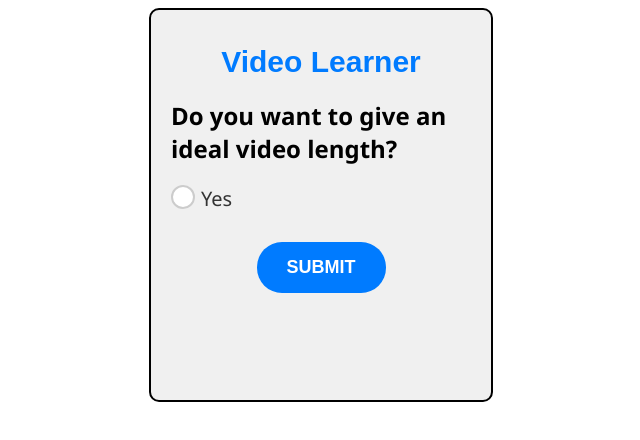
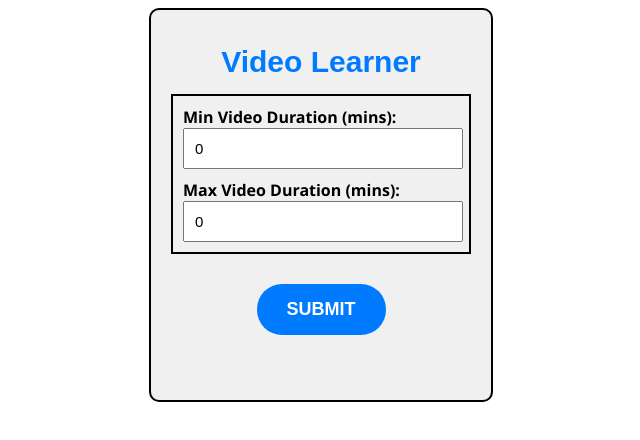
Before and after one commit to Rohannpatel04/Video-Learner-Extension-, a React (Create React App) app in the folder react-chrome-ext/: page / in a window 1280 px wide. Shown: the top 440 px of the page, without its empty margins (319-959 px from the left). Built offline with nearby package versions, Linux system fonts and the light colour scheme; the HTML template or start-up script is replaced by a standard one.

Commit message:
updated gitnore. cleaned up the app.css. cleaned up UI.

```diff
--- a/react-chrome-ext/src/components/gpt.js
+++ b/react-chrome-ext/src/components/gpt.js
@@ -1,16 +1,14 @@
 const { GoogleGenerativeAI } = require("@google/generative-ai");
-require('dotenv').config();
 const axios = require('axios');
 
-const genAI = new GoogleGenerativeAI(process.env.API_KEY);
+
+const genAI = new GoogleGenerativeAI("AIzaSyCst_BGyrAaIBmQ_Q0o3jFajdEl6b1Yn84");
 
 const duration = 'any';
 var finalVideoUrl = null;
 var finalThumbnailUrl = null;
 
 export async function run(text, maxDuration, minDuration){
-  console.log("Current working directory:", process.cwd());
-
 
   // set the type of model we are using
   const model = genAI.getGenerativeModel({ model: "gemini-pro" });
@@ -29,7 +27,7 @@ export async function run(text, maxDuration, minDuration){
     // condense the summary to 10 words
     const summary = text.trim().split(/\s+/).slice(0, 10).join(' ');
 
-    const apiKey = process.env.YT_API_KEY;
+    const apiKey = "AIzaSyAGWUm1xkJa7aQhm5aj-7W5OaTRnWCBeGM";
 
     // conduct a youtube search
     const searchResponse = await axios.get('https://www.googleapis.com/youtube/v3/search', {
--- a/react-chrome-ext/src/components/homepage.tsx
+++ b/react-chrome-ext/src/components/homepage.tsx
@@ -1,17 +1,8 @@
-import React, { useEffect, useState } from "react";
+import React, { useState } from "react";
 import '../css/homepage.css';
-import { run } from './gpt.js';
 import { runConvert } from "./html_to_txt";
-import process from 'process';
-
 
 function Homepage() {
-  // radio buttons for the amount of videos
-  // const [selectedOption, setSelectedOption] = useState('');
-
-  // the state of the checkbox for inputting time
-  const [wantToInputTime, setWantToInputTime] = useState(false);
-
   // state for max and min video durations in minutes
   const [maxVideoDuration, setMaxVideoDuration] = useState(0);
   const [minVideoDuration, setMinVideoDuration] = useState(0);
@@ -21,15 +12,13 @@ function Homepage() {
     return minutes * 60;
   };
 
-  // when the radio button selected changes
-  // const handleOptionChange = (event: React.ChangeEvent<HTMLInputElement>) => {
-  //   setSelectedOption(event.target.value);
-  // };
-
   // submit button
   const handleSubmit = async () => {
-    if (wantToInputTime && (maxVideoDuration === 0 || minVideoDuration === 0)) {
-      alert("Please enter both maximum and minimum video durations.");
+    if (maxVideoDuration <= 0)  {
+      alert("Please enter at least maximum video durations.");
+      return;
+    } else if (minVideoDuration > maxVideoDuration){
+      alert("Please enter a minimum video duration that is less than the maximum video duration");
       return;
     }
 
@@ -41,51 +30,13 @@ function Homepage() {
       if (tabs[0]?.url) {
         currentTabUrl = tabs[0].url;
         // display url in an alert for testing
-      alert("Current tab URL: " + currentTabUrl);
+        //alert("Current tab URL: " + currentTabUrl);
         // call jaxons script
-      const text = runConvert();
-      chrome.storage.session.set({ 'text': text }, () => {
-        if (chrome.runtime.lastError) {
-            console.error("Failed to save text to session storage:", chrome.runtime.lastError.message);
-        } else {
-            console.log("Text saved to session storage.");
-        }
-    });
-      // Rohans script
-      // put the videUrl and thumbnailUrl into the chrome storage
-
-  // const MyComponent: React.FC = () => {
-  //   const [data, setData] = useState<{ [key: string]: any }>({});
-
-  //   useEffect(() => {
-  //     // Retrieve data from Chrome storage
-  //     chrome.storage.sync.get(['key1', 'key2'], function(result) {
-  //       setData(result);
-  //     });
-  //   }, []); // Run only once on component mount
-
-  //   return (
-  //     <div>
-  //       <h1>Data from Chrome Storage</h1>
-  //       <p>Value of key1: {data.key1}</p>
-  //       <p>Value of key2: {data.key2}</p>
-  //     </div>
-  //   );
-  // }
-
-  // export default MyComponent;
-
-  //       const filePath = chrome.storage.session.get;
-  //       alert(filePath);
-  //       const minDuration = convertToSeconds(minVideoDuration);
-  //       const maxDuration = convertToSeconds(maxVideoDuration);
-  //       const videoUrl = run(filePath, minDuration, maxDuration);
-  //       alert('Video url' + videoUrl);
+        const text = runConvert(currentTabUrl, 1, 10);
+        alert('YouTube URL' + text);
       }
     });
   };
-
-
 
   // JSX for displaying in the popup
   return (
@@ -93,69 +44,31 @@ function Homepage() {
       <div className="title-container">
         <h2 className="title">Video Learner</h2>
       </div>
-      {/* <div className="radio-container">
-        <h2 className="question-one">Select how many videos you want</h2>
-        <div className="one-video-container">
-          <label>
+      <div className="time-input-container">
+          <div className="time-dropdown-container">
+            <label className="min-video-duration-label">
+              Min Video Duration (mins):{" "}
               <input
-              type="radio"
-              value="1"
-              checked={selectedOption === '1'}
-              onChange={handleOptionChange}
+                type="number"
+                value={minVideoDuration}
+                onChange={(e) => setMinVideoDuration(parseInt(e.target.value))}
+                min="0"
+                // 24 hours in minutes
+                max="1440"
+                className="min-video-duration-input"
               />
-            One Video
             </label>
-        </div>
-        <div className="multiple-videos-container">
-          <label>
-            <input
-              type="radio"
-              value="2"
-              checked={selectedOption === '2'}
-              onChange={handleOptionChange}
-            />
-            Multiple Videos
-          </label>
-        </div>
-      </div> */}
-      <div className="time-input-container">
-        <h2 className="question-two">Do you want to give an ideal video length?</h2>
-        <div className="checkbox-container">
-          <label className="checkbox">
-            Yes
-            <input
-              type="checkbox"
-              checked={wantToInputTime}
-              onChange={() => setWantToInputTime(!wantToInputTime)}
-            />
-            <span className="checkmark"></span>
-          </label>
-        </div>
-        {wantToInputTime && (
-          <div className="time-dropdown-container">
-            <label className="hours-label">
+            <label className="max-video-duration-label">
               Max Video Duration (mins):{" "}
               <input
                 type="number"
                 value={maxVideoDuration}
                 onChange={(e) => setMaxVideoDuration(parseInt(e.target.value))}
                 min="0"
-                className="hours-input"
-              />
-            </label>
-            <label className="minutes-label">
-              Min Video Duration (mins):{" "}
-              <input
-                type="number"
-                value={minVideoDuration}
-                onChange={(e) => setMinVideoDuration(parseInt(e.target.value))}
-                min="0"
-                max="1440" // 24 hours in minutes
-                className="minutes-input"
+                className="max-video-duration-input"
               />
             </label>
           </div>
-        )}
       </div>
       <div className="submit-container">
         <button className="submit-button" onClick={handleSubmit}>Submit</button>
--- a/react-chrome-ext/src/components/html_to_txt.js
+++ b/react-chrome-ext/src/components/html_to_txt.js
@@ -1,5 +1,9 @@
-import axios from 'axios';
-import cheerio from 'cheerio';
+import { run } from './gpt.js';
+
+
+const axios = require('axios');
+const cheerio = require('cheerio');
+
 
 async function fetchContent(url) {
     try {
@@ -35,13 +39,15 @@ function extractArticleText(html) {
     return $('body').text().trim();
 }
 
-export async function runConvert(url) {
+export async function runConvert(url, minDuration, maxDuration) {
+    console.error("Reached the conversion");
     try {
         const content = await fetchContent(url);
+
         if (content) {
-            const text = content.startsWith('<') ? extractArticleText(content) : content;
+            const text = extractArticleText(content);
             if (text) {
-                return text;
+                return run(text, minDuration, maxDuration);
             } else {
                 console.error("Failed to extract content text.");
             }
--- a/react-chrome-ext/src/css/homepage.css
+++ b/react-chrome-ext/src/css/homepage.css
@@ -24,108 +24,25 @@
   font-family: Arial, sans-serif; /* Modern font */
 }
 
-.radio-container {
-  width: 100%;
-  margin-bottom: 10px;
-}
-
-.checkbox-container {
-  margin-bottom: 10px;
-}
-
-.radio-container label,
-.checkbox-container label {
-  display: block;
-  font-size: 20px; /* Increase font size for label text */
-}
-
-.radio-container input[type="radio"],
-.checkbox-container input[type="checkbox"] {
-  width: 20px; /* Increase width of radio button */
-  height: 20px; /* Increase height of radio button */
-}
-
-.checkbox {
-  display: inline-block;
-  position: relative;
-  padding-left: 30px;
-  cursor: pointer;
-  font-size: 16px;
-  user-select: none;
-  color: #333;
-}
-
-.checkbox input {
-  position: absolute;
-  opacity: 0;
-  cursor: pointer;
-  height: 0;
-  width: 0;
-}
-
-.checkmark {
-  position: absolute;
-  top: 0;
-  left: 0;
-  height: 20px;
-  width: 20px;
-  background-color: #fff; /* White background */
-  border-radius: 50%;
-  border: 2px solid #ccc;
-  transition: background-color 0.3s, border-color 0.3s;
-}
-
-.checkbox:hover input ~ .checkmark {
-  background-color: #f0f0f0; /* Light gray background on hover */
-  border-color: #999;
-}
-
-.checkbox input:checked ~ .checkmark {
-  background-color: #007bff; /* Blue background when checked */
-  border-color: #0056b3;
-}
-
-.checkmark:after {
-  content: "";
-  position: absolute;
-  display: none;
-}
-
-.checkbox input:checked ~ .checkmark:after {
-  display: block;
-}
-
-.checkbox .checkmark:after {
-  content: "";
-  position: absolute;
-  left: 6px;
-  top: 3px;
-  width: 4px;
-  height: 8px;
-  border: solid white;
-  border-width: 0 2px 2px 0;
-  transform: rotate(45deg);
-}
-
 .time-dropdown-container {
   margin-top: 10px;
   border: 2px solid black; /* Add border to time dropdown container */
   padding: 10px; /* Add padding to create space between inputs and border */
 }
 
-.hours-label {
+.min-video-duration-label {
+  font-weight: bold;
+  font-size: 16px; /* Increase font size for label text */
+  margin-top: 10px;
+}
+
+.max-video-duration-label {
   font-weight: bold;
   font-size: 16px; /* Increase font size for label text */
   margin-bottom: 5px;
 }
 
-.minutes-label {
-  font-weight: bold;
-  font-size: 16px; /* Increase font size for label text */
-  margin-top: 10px;
-}
-
-.hours-input {
+.min-video-duration-input {
   display: block;
   font-size: 15px; /* Increase font size */
   width: calc(100% - 20px); /* Adjust width to account for padding */
@@ -133,7 +50,7 @@
   margin-bottom: 10px; /* Add margin-bottom to create space between inputs */
 }
 
-.minutes-input {
+.max-video-duration-input {
   display: block;
   font-size: 15px; /* Increase font size */
   width: calc(100% - 20px); /* Adjust width to account for padding */
```
Also changed, not shown: 2 other files (tests, documents, lock files or other folders). Lines whose indentation alone changed are shown as unchanged.
